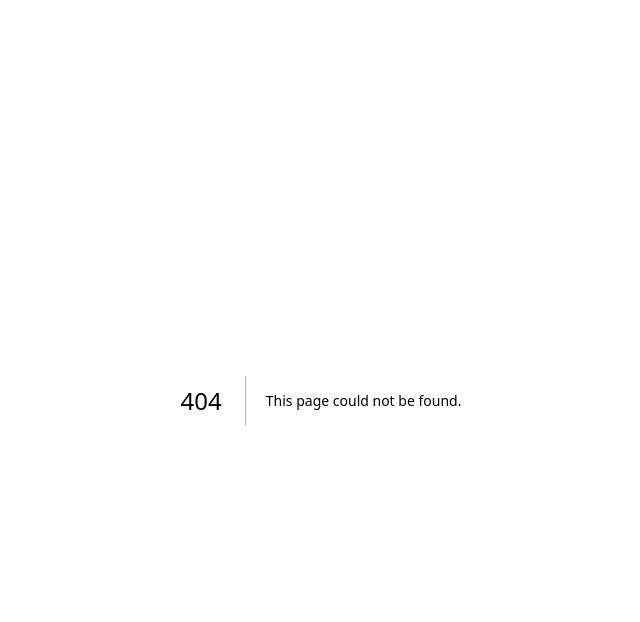
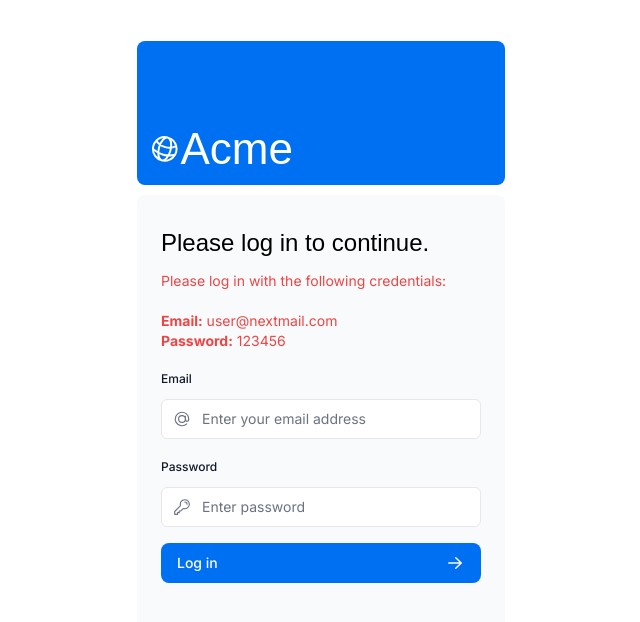
Before and after one commit to erfanazarmi/nextjs-dashboard, a Next.js app: page /login in a window 1280 px wide. Before the commit this address had no page. Shown: the top 622 px of the page, without its empty margins (319-959 px from the left). Built offline with nearby package versions, Linux system fonts and the light colour scheme; a web font is replaced by a local one.

Commit message:
feat: implement authentication and protect routes with NextAuth.js

```diff
--- a/app/lib/actions.ts
+++ b/app/lib/actions.ts
@@ -4,6 +4,9 @@
 import { revalidatePath } from 'next/cache';
 import { redirect } from 'next/navigation';
 import postgres from 'postgres';
+
+import { signIn } from '@/auth';
+import { AuthError } from 'next-auth';
 
 const sql = postgres(process.env.POSTGRES_URL!, { ssl: 'require' });
 
@@ -100,3 +103,22 @@
   await sql`DELETE FROM invoices WHERE id = ${id}`;
   revalidatePath('/dashboard/invoices');
 }
+
+export async function authenticate(
+  prevState: string | undefined,
+  formData: FormData,
+) {
+  try {
+    await signIn('credentials', formData);
+  } catch (error) {
+    if (error instanceof AuthError) {
+      switch (error.type) {
+        case 'CredentialsSignin':
+          return 'Invalid credentials.';
+        default:
+          return 'Something went wrong.';
+      }
+    }
+    throw error;
+  }
+}
--- /dev/null
+++ b/app/login/page.tsx
@@ -0,0 +1,20 @@
+import AcmeLogo from '@/app/ui/acme-logo';
+import LoginForm from '@/app/ui/login-form';
+import { Suspense } from 'react';
+
+export default function LoginPage() {
+  return (
+    <main className="flex items-center justify-center md:h-screen">
+      <div className="relative mx-auto flex w-full max-w-[400px] flex-col space-y-2.5 p-4 md:-mt-32">
+        <div className="flex h-20 w-full items-end rounded-lg bg-blue-500 p-3 md:h-36">
+          <div className="w-32 text-white md:w-36">
+            <AcmeLogo />
+          </div>
+        </div>
+        <Suspense>
+          <LoginForm />
+        </Suspense>
+      </div>
+    </main>
+  );
+}
--- a/app/ui/dashboard/sidenav.tsx
+++ b/app/ui/dashboard/sidenav.tsx
@@ -2,6 +2,7 @@
 import NavLinks from '@/app/ui/dashboard/nav-links';
 import AcmeLogo from '@/app/ui/acme-logo';
 import { PowerIcon } from '@heroicons/react/24/outline';
+import { signOut } from '@/auth';
 
 export default function SideNav() {
   return (
@@ -17,7 +18,12 @@
       <div className="flex grow flex-row justify-between space-x-2 md:flex-col md:space-x-0 md:space-y-2">
         <NavLinks />
         <div className="hidden h-auto w-full grow rounded-md bg-gray-50 md:block"></div>
-        <form>
+        <form
+          action={async () => {
+            'use server';
+            await signOut({ redirectTo: '/' });
+          }}
+        >
           <button className="flex h-[48px] w-full grow items-center justify-center gap-2 rounded-md bg-gray-50 p-3 text-sm font-medium hover:bg-sky-100 hover:text-blue-600 md:flex-none md:justify-start md:p-2 md:px-3">
             <PowerIcon className="w-6" />
             <div className="hidden md:block">Sign Out</div>
--- a/app/ui/login-form.tsx
+++ b/app/ui/login-form.tsx
@@ -1,3 +1,5 @@
+'use client';
+
 import { lusitana } from '@/app/ui/fonts';
 import {
   AtSymbolIcon,
@@ -6,14 +8,31 @@
 } from '@heroicons/react/24/outline';
 import { ArrowRightIcon } from '@heroicons/react/20/solid';
 import { Button } from './button';
+import { useActionState } from 'react';
+import { authenticate } from '@/app/lib/actions';
+import { useSearchParams } from 'next/navigation';
 
 export default function LoginForm() {
+  const searchParams = useSearchParams();
+  const callbackUrl = searchParams.get('callbackUrl') || '/dashboard';
+  const [errorMessage, formAction, isPending] = useActionState(
+    authenticate,
+    undefined,
+  );
+
   return (
-    <form className="space-y-3">
+    <form action={formAction} className="space-y-3">
       <div className="flex-1 rounded-lg bg-gray-50 px-6 pb-4 pt-8">
         <h1 className={`${lusitana.className} mb-3 text-2xl`}>
           Please log in to continue.
         </h1>
+        <p className="text-red-500 text-sm mb-4">
+          Please log in with the following credentials:
+          <br /><br />
+          <strong>Email:</strong> user@nextmail.com
+          <br />
+          <strong>Password:</strong> 123456
+        </p>
         <div className="w-full">
           <div>
             <label
@@ -55,11 +74,21 @@
             </div>
           </div>
         </div>
-        <Button className="mt-4 w-full">
+        <input type="hidden" name="redirectTo" value={callbackUrl} />
+        <Button className="mt-4 w-full" aria-disabled={isPending}>
           Log in <ArrowRightIcon className="ml-auto h-5 w-5 text-gray-50" />
         </Button>
-        <div className="flex h-8 items-end space-x-1">
-          {/* Add form errors here */}
+        <div
+          className="flex h-8 items-end space-x-1"
+          aria-live="polite"
+          aria-atomic="true"
+        >
+          {errorMessage && (
+            <>
+              <ExclamationCircleIcon className="h-5 w-5 text-red-500" />
+              <p className="text-sm text-red-500">{errorMessage}</p>
+            </>
+          )}
         </div>
       </div>
     </form>
--- /dev/null
+++ b/auth.config.ts
@@ -0,0 +1,21 @@
+import type { NextAuthConfig } from 'next-auth';
+
+export const authConfig = {
+  pages: {
+    signIn: '/login',
+  },
+  callbacks: {
+    authorized({ auth, request: { nextUrl } }) {
+      const isLoggedIn = !!auth?.user;
+      const isOnDashboard = nextUrl.pathname.startsWith('/dashboard');
+      if (isOnDashboard) {
+        if (isLoggedIn) return true;
+        return false; // Redirect unauthenticated users to login page
+      } else if (isLoggedIn) {
+        return Response.redirect(new URL('/dashboard', nextUrl));
+      }
+      return true;
+    },
+  },
+  providers: [],
+} satisfies NextAuthConfig;
--- /dev/null
+++ b/auth.ts
@@ -0,0 +1,44 @@
+import NextAuth from "next-auth";
+import Credentials from "next-auth/providers/credentials";
+import { authConfig } from "./auth.config";
+import { z } from "zod";
+import type { User } from "@/app/lib/definitions";
+import bcrypt from "bcrypt";
+import postgres from "postgres";
+
+const sql = postgres(process.env.POSTGRES_URL!, { ssl: "require" });
+
+async function getUser(email: string): Promise<User | undefined> {
+  try {
+    const user = await sql<User[]>`SELECT * FROM users WHERE email=${email}`;
+    return user[0];
+  } catch (error) {
+    console.error("Failed to fetch user:", error);
+    throw new Error("Failed to fetch user.");
+  }
+}
+
+export const { auth, signIn, signOut } = NextAuth({
+  ...authConfig,
+  providers: [
+    Credentials({
+      async authorize(credentials) {
+        const parsedCredentials = z
+          .object({ email: z.string().email(), password: z.string().min(6) })
+          .safeParse(credentials);
+
+        if (parsedCredentials.success) {
+          const { email, password } = parsedCredentials.data;
+          const user = await getUser(email);
+          if (!user) return null;
+          const passwordsMatch = await bcrypt.compare(password, user.password);
+
+          if (passwordsMatch) return user;
+        }
+
+        console.log("Invalid credentials");
+        return null;
+      },
+    }),
+  ],
+});
--- a/package.json
+++ b/package.json
@@ -13,7 +13,7 @@
     "bcrypt": "^5.1.1",
     "clsx": "^2.1.1",
     "next": "latest",
-    "next-auth": "5.0.0-beta.25",
+    "next-auth": "5.0.0-beta.29",
     "postcss": "8.5.1",
     "postgres": "^3.4.6",
     "react": "latest",
```
Also changed, not shown: middleware.ts (added, +9 -0 lines), 1 other file (tests, documents, lock files or other folders).
